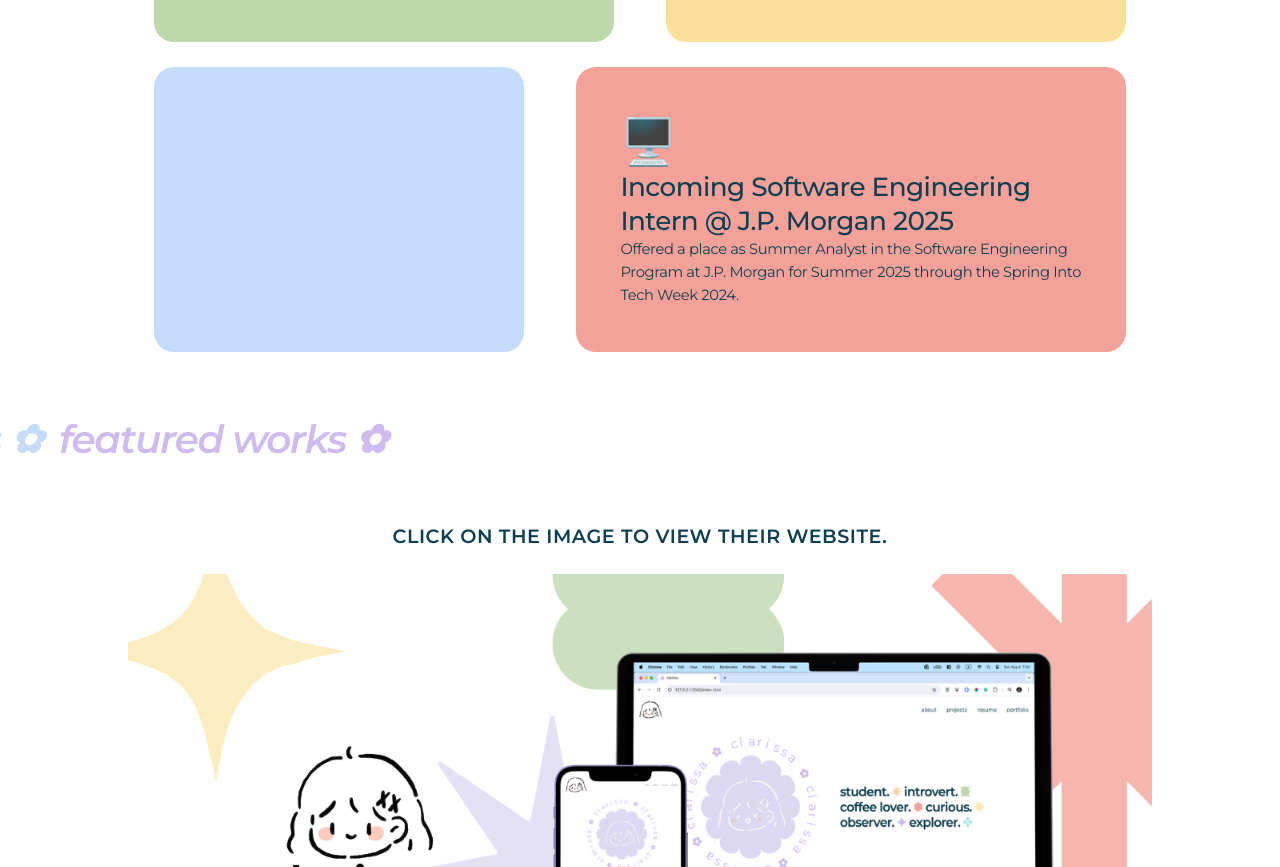
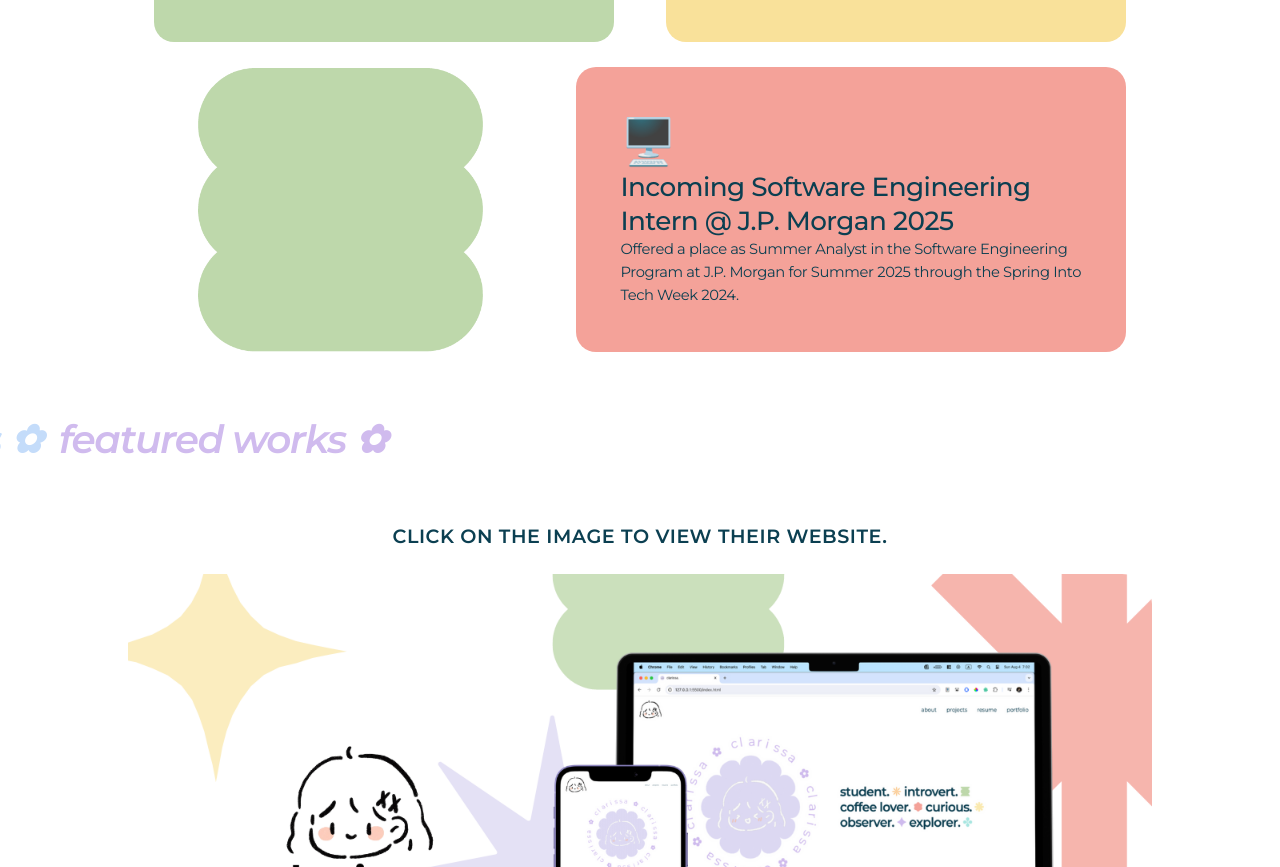
Before and after one commit to clarissachng/clarissachng.github.io, a plain HTML site: page index.html in a window 1280 px wide. Shown: the part 938-1805 px from the top of the page. Drawn offline with nearby package versions, Linux system fonts and the light colour scheme.

Commit message:
update shape animation

```diff
--- a/index.html
+++ b/index.html
@@ -100,9 +100,7 @@
 
         <div class="intro-bottom element-fade-up">
 
-            <div class="intro-3">
-
-            </div>
+            <div class="intro-3" id="intro-shape"></div>
 
             <div class="intro-4">
 
--- a/script.js
+++ b/script.js
@@ -40,4 +40,26 @@ jQuery(function($){
         $('.horizontal-scroll').css('transform', 'translateX(' + (textPosition - 130) + '%)');
     });
 
+	// Change Image Animation
+	function preloadImages(imgList) {
+		imgList.forEach(function(img) {
+			var newImg = new Image();
+			newImg.src = img;
+		});
+	}
+
+	var myElement = document.getElementById('intro-shape');
+	var imgList = ["/assets/shapes/3.png", "/assets/shapes/5.png", "/assets/shapes/4.png", "/assets/shapes/7.png", "/assets/shapes/8.png"];
+
+	preloadImages(imgList);
+
+	function changeImage (myElement, imgList) {
+		setInterval(function(){
+			var randomImage = Math.floor(Math.random() * imgList.length);
+			myElement.style.backgroundImage = "url('" + imgList[randomImage] + "')";
+		}, 1000); // 1500ms or 1.5 seconds
+	}
+
+	changeImage(myElement, imgList);
+
 })
--- a/style.css
+++ b/style.css
@@ -354,8 +354,14 @@ button.dropbtn {
 }
 
 .intro-3 {
-    width:40%;
-    background-color: var(--blue);
+    padding-top: 0;
+    padding-bottom: 0;
+    width: 40%;
+    height: auto;
+    background-image: url("/assets/shapes/6.png");
+    background-size: cover;
+    background-repeat: no-repeat;
+    background-origin: content-box;
 }
 
 .intro-4 {
```
Also changed, not shown: assets/shapes/3.png (added), assets/shapes/4.png (added), assets/shapes/5.png (added), assets/shapes/6.png (added), assets/shapes/7.png (added), assets/shapes/8.png (added), 1 other file.
